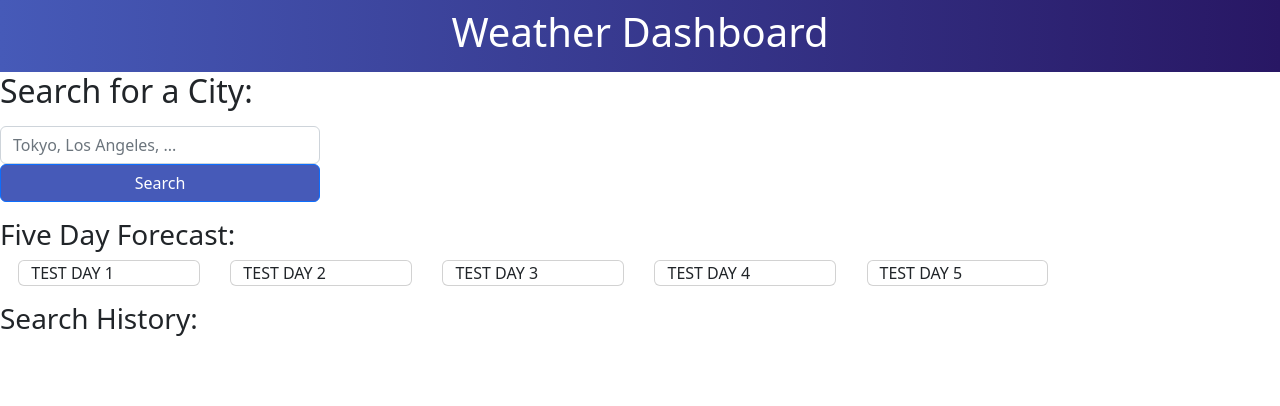
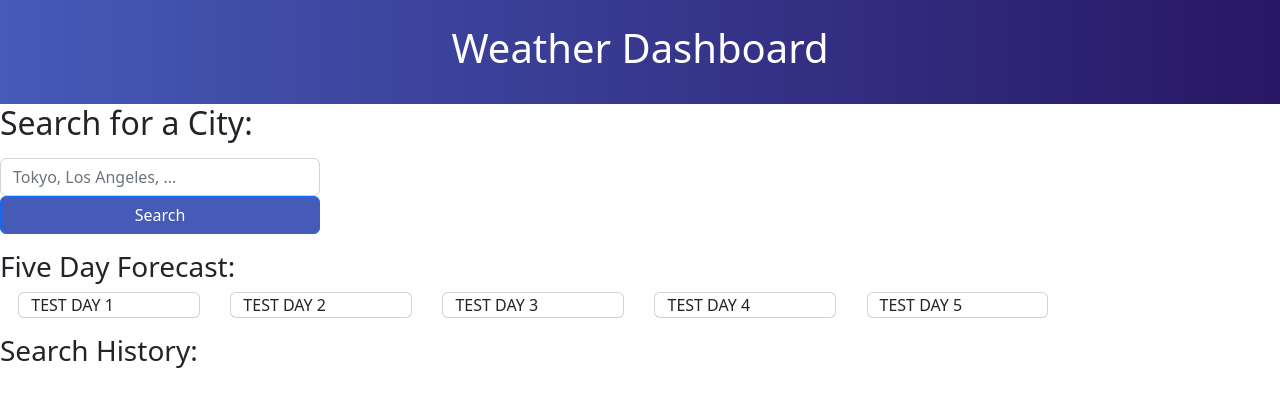
Before and after one commit to Krenbot/weather-dashboard, a plain HTML site: page index.html in a window 1280 px wide. Drawn offline with nearby package versions, Linux system fonts and the light colour scheme.

Commit message:
HTML formatting

```diff
--- a/index.html
+++ b/index.html
@@ -15,39 +15,32 @@
     <!-- <link rel='stylesheet' href='./assets/reset.css'> -->
 </head>
 
-<body>
-    <!-- Header -->
-    <header id="header-id" class='bg-dark text-white text-center py-2'>
-        <!-- CHANGE BG COLOR -->
+    <header id="header-id" class='bg-dark text-white text-center py-1 px-2 p-lg-4'>
         <h1>Weather Dashboard</h1>
     </header>
 
-    <!-- City Input & Search Button -->
-    <main class='container-fluid-row'>
+    <!-- City Search -->
+    <body>
 
-        <!-- City Search -->
-        <form class="mb-3 col-3" id="form-test">
-            <div>
-                <label for="citySearch" class="form-label">
-                    <h2>Search for a City:</h2>
-                </label>
-                <input type="text" class="form-control" id="input" placeholder="Tokyo, Los Angeles, ...">
-            </div>
+        <form  id ='searchInput' class="mb-3 col-3" id="form-test">
+            <label for="citySearch" class="form-label">
+                <h2>Search for a City:</h2>
+            </label>
+            <input type="text" class="form-control" id="input" placeholder="Tokyo, Los Angeles, ...">
             <button type="submit" id="search-btn" class="btn btn-primary">Search</button>
         </form>
 
-
-        <div id="singleCity" class='md-9 col-lg-9'>
+        <section id="singleCity" class='col-lg-9'>
             <h1>
                 <p id='city'></p>
             </h1>
             <p id='temperature'></p>
             <p id='wind-speed'></p>
             <p id='humid'></p>
-        </div>
+        </section>
 
         <!-- Show 5 Day Results -->
-        <section class="col-12 col-md-10">
+        <section id='fiveDayForecast' class="col-12 col-md-10">
             <div class="row justify-content-evenly">
                 <h3>Five Day Forecast:</h3>
                 <div id='day-1' class='card mb-3 col-3 col-sm-2'>TEST DAY 1</div>
@@ -59,11 +52,12 @@
         </section>
 
         <!-- Search History -->
-        <div id='search-history'>
+        <section id='search-history'>
             <h3>Search History:</h3>
-        </div>
+        </section>
 
-    </main>
+
+
     <!-- RESOURCES:
     https://coding-boot-camp.github.io/full-stack/apis/how-to-use-api-keys
     https://courses.bootcampspot.com/courses/2116/assignments/37604?module_item_id=732611 -->
@@ -75,6 +69,7 @@
     <!-- Moment.JS Link -->
     <script src="https://cdnjs.cloudflare.com/ajax/libs/moment.js/2.24.0/moment.min.js"></script>
     <script src='./assets/script.js'></script>
+
 </body>
 
 </html>
```
